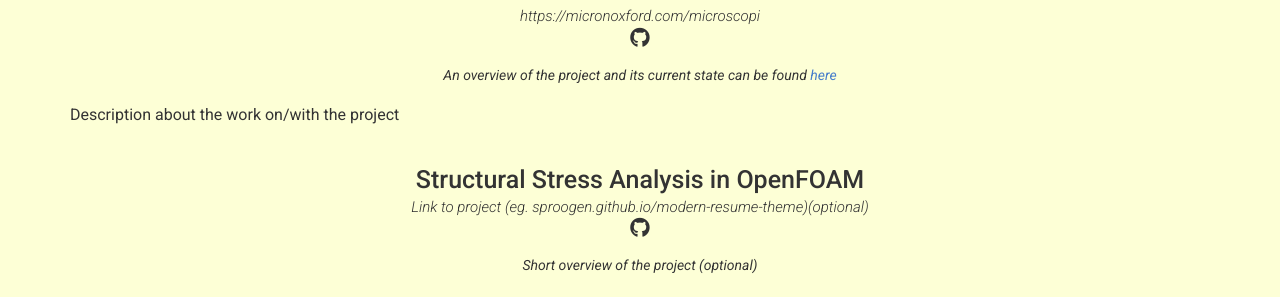
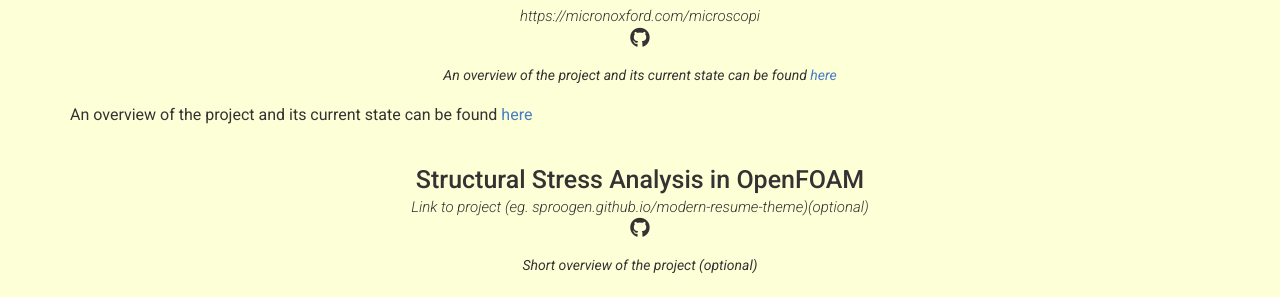
Before and after one commit to WilliamManley/WilliamManley.github.io, a Jekyll site: the page built from index.md, in a window 1280 px wide. Shown: the part 964-1261 px from the top of the page. Built offline with Jekyll 4.4.1, drawn with Linux system fonts in a browser that asks for light colours; nearby versions of some CDN libraries.

Commit message:
as above

```diff
--- a/_data/projects.yml
+++ b/_data/projects.yml
@@ -6,7 +6,7 @@
   quote: >
     An overview of the project and its current state can be found <a href="https://micronoxford.com/microscopi">here</a>
   description: | # this will include new lines to allow paragraphs
-    Description about the work on/with the project
+    An overview of the project and its current state can be found <a href="https://micronoxford.com/microscopi">here</a>
 
 - layout: top-middle
   name: Structural Stress Analysis in OpenFOAM
```
